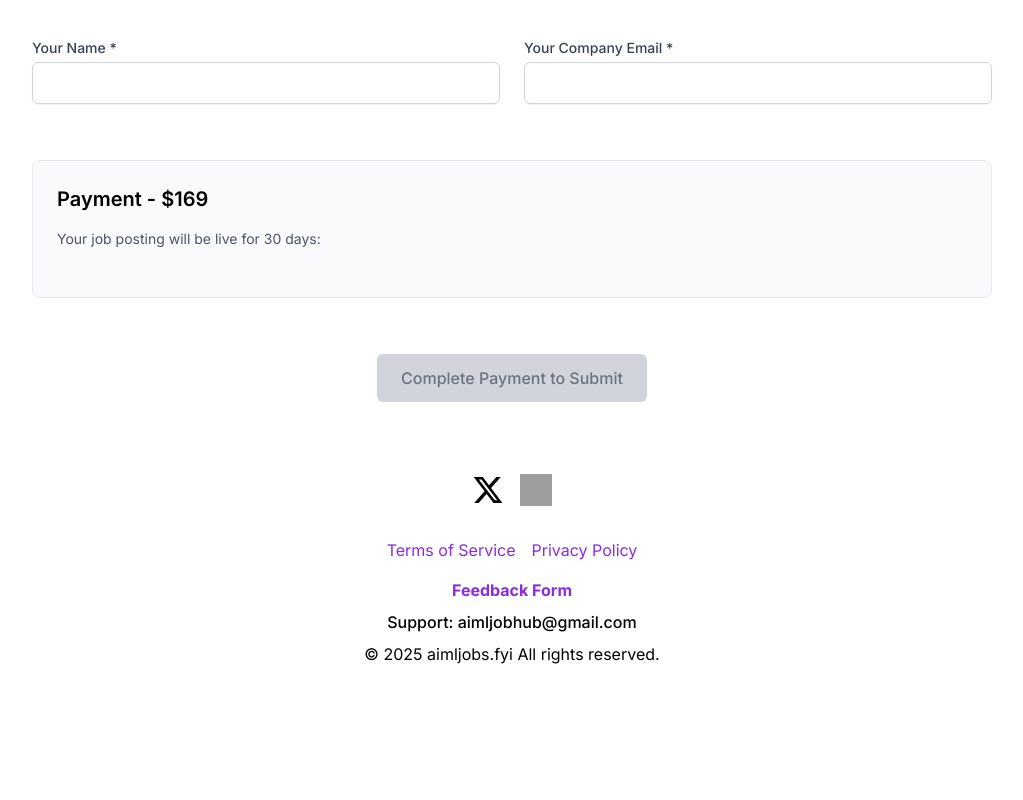
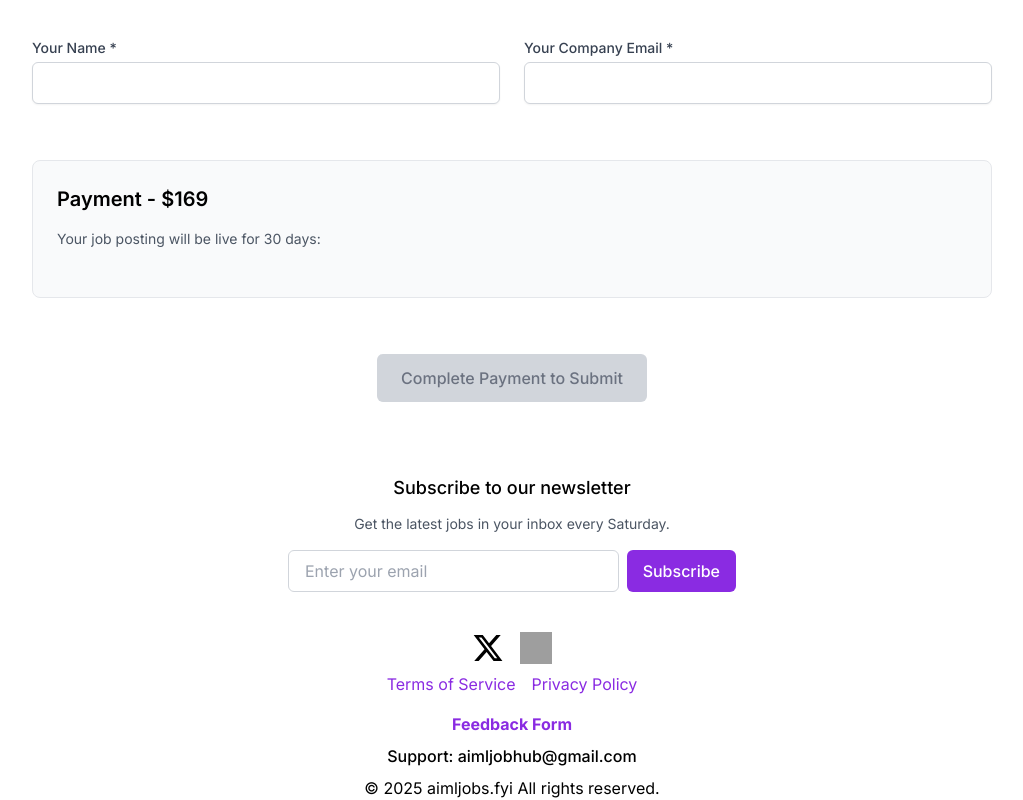
Before and after one commit to priyanshiiit/aimljobs_next, a Next.js app: page /job/new in a window 1280 px wide. Shown: the part 2260-3060 px from the top of the page, without its empty margins (128-1151 px from the left). Before the commit the page ends 2958 px from the top, so only its background shows below. Built offline with nearby package versions, Linux system fonts and the light colour scheme; no server answers; grey boxes are pictures that could not be loaded.

Commit message:
feat: adds subscription box in footer

```diff
--- a/src/components/Footer.tsx
+++ b/src/components/Footer.tsx
@@ -1,5 +1,6 @@
 import Link from "next/link";
 import Image from "next/image";
+import { SubscriptionForm } from "./SubscriptionForm";
 
 export const SocialIcons = () => {
   const socialLinks = [
@@ -41,9 +42,15 @@ export const SocialIcons = () => {
 export const Footer = () => {
   return (
     <footer className="w-full text-gray-10 mt-2">
-      <SocialIcons />
-      <div className="container mx-auto py-8 px-4">
-        <div className="text-center">
+      <div className="container mx-auto pt-8 px-4">
+        <SubscriptionForm
+          className="max-w-md mx-auto mb-8"
+          inputId="footer-email"
+          title="Subscribe to our newsletter"
+          description="Get the latest jobs in your inbox every Saturday."
+        />
+        <SocialIcons />
+        <div className="text-center mt-2">
           <div className="flex justify-center space-x-4 mb-4">
             <Link
               href="/terms"
--- a/src/components/SubscriptionDialog.tsx
+++ b/src/components/SubscriptionDialog.tsx
@@ -2,19 +2,15 @@
 
 import { useState, useEffect, useRef } from "react";
 import { IoMdClose } from "react-icons/io";
-import toast from "react-hot-toast";
-import { subscribeToNewsletter } from "@/lib/api";
+import { SubscriptionForm } from "./SubscriptionForm";
 
 // How often to show the dialog (in days)
 const DIALOG_FREQUENCY_DAYS = 4;
 
 export const SubscriptionDialog = () => {
   const [isOpen, setIsOpen] = useState(false);
-  const [email, setEmail] = useState("");
-  const [isSubmitting, setIsSubmitting] = useState(false);
   const [isScrollListenerActive, setIsScrollListenerActive] = useState(false);
   const dialogRef = useRef<HTMLDivElement>(null);
-  const emailInputRef = useRef<HTMLInputElement>(null);
 
   // Activate scroll listener after a delay
   useEffect(() => {
@@ -99,15 +95,6 @@ export const SubscriptionDialog = () => {
     };
   }, [isScrollListenerActive, isOpen]);
 
-  // Focus email input when dialog opens
-  useEffect(() => {
-    if (isOpen && emailInputRef.current) {
-      setTimeout(() => {
-        emailInputRef.current?.focus();
-      }, 100);
-    }
-  }, [isOpen]);
-
   // Handle escape key to close dialog
   useEffect(() => {
     const handleEscapeKey = (event: KeyboardEvent) => {
@@ -175,32 +162,6 @@ export const SubscriptionDialog = () => {
     sessionStorage.setItem("hasDismissedSubscription", "true");
   };
 
-  const handleSubmit = async (e: React.FormEvent) => {
-    e.preventDefault();
-
-    if (!email || !email.includes("@")) {
-      toast.error("Please enter a valid email address");
-      return;
-    }
-
-    setIsSubmitting(true);
-
-    try {
-      await subscribeToNewsletter(email);
-      localStorage.setItem("hasSubscribed", "true");
-      setIsOpen(false);
-      toast.success("Thanks for subscribing!");
-    } catch (error) {
-      if (error instanceof Error) {
-        toast.error(error.message);
-      } else {
-        toast.error("An error occurred. Please try again later.");
-      }
-    } finally {
-      setIsSubmitting(false);
-    }
-  };
-
   if (!isOpen) return null;
 
   return (
@@ -231,34 +192,15 @@ export const SubscriptionDialog = () => {
         </div>
 
         <p className="text-sm sm:text-base text-gray-600 mb-4">
-          Every Saturday we&apos;ll send the latest jobs directly to your inbox.
+          Every Saturday we&apos;ll send the latest jobs directly to your inbox!
         </p>
 
-        <form onSubmit={handleSubmit}>
-          <div className="mb-4">
-            <label htmlFor="email" className="sr-only">
-              Email address
-            </label>
-            <input
-              id="email"
-              ref={emailInputRef}
-              type="email"
-              value={email}
-              onChange={(e) => setEmail(e.target.value)}
-              placeholder="Enter your email"
-              className="w-full px-4 py-2 border border-gray-300 rounded-md focus:outline-none focus:ring-2 focus:ring-purple focus:border-transparent"
-              required
-            />
-          </div>
-
-          <button
-            type="submit"
-            disabled={isSubmitting}
-            className="w-full bg-purple hover:bg-purple-dark text-white font-medium py-2 px-4 rounded-md transition-colors disabled:opacity-70 focus:outline-none focus:ring-2 focus:ring-offset-2 focus:ring-purple"
-          >
-            {isSubmitting ? "Subscribing..." : "Subscribe"}
-          </button>
-        </form>
+        <SubscriptionForm
+          inputId="dialog-email"
+          onSuccess={() => setIsOpen(false)}
+          autoFocus={true}
+          showSuccessMessage={false}
+        />
       </div>
     </div>
   );
--- /dev/null
+++ b/src/components/SubscriptionForm.tsx
@@ -0,0 +1,148 @@
+"use client";
+
+import { useState, useRef, useEffect } from "react";
+import { subscribeToNewsletter } from "@/lib/api";
+import toast from "react-hot-toast";
+
+interface SubscriptionFormProps {
+  onSuccess?: () => void;
+  buttonText?: string;
+  inputId?: string;
+  layout?: "row" | "column";
+  className?: string;
+  autoFocus?: boolean;
+  showSuccessMessage?: boolean;
+  successMessage?: React.ReactNode;
+  title?: string;
+  description?: string;
+}
+
+export const SubscriptionForm = ({
+  onSuccess,
+  buttonText = "Subscribe",
+  inputId = "email",
+  layout = "row",
+  className = "",
+  autoFocus = false,
+  showSuccessMessage = true,
+  successMessage,
+  title,
+  description,
+}: SubscriptionFormProps) => {
+  const [email, setEmail] = useState("");
+  const [isSubmitting, setIsSubmitting] = useState(false);
+  const [hasSubscribed, setHasSubscribed] = useState(false);
+  const inputRef = useRef<HTMLInputElement>(null);
+
+  // Check if user has already subscribed
+  useEffect(() => {
+    const subscribed = localStorage.getItem("hasSubscribed");
+    if (subscribed) {
+      setHasSubscribed(true);
+    }
+  }, []);
+
+  // Auto-focus the input if requested
+  useEffect(() => {
+    if (autoFocus && inputRef.current && !hasSubscribed) {
+      setTimeout(() => {
+        inputRef.current?.focus();
+      }, 100);
+    }
+  }, [autoFocus, hasSubscribed]);
+
+  const handleSubmit = async (e: React.FormEvent) => {
+    e.preventDefault();
+
+    if (!email || !email.includes("@")) {
+      toast.error("Please enter a valid email address");
+      return;
+    }
+
+    setIsSubmitting(true);
+
+    try {
+      await subscribeToNewsletter(email);
+      localStorage.setItem("hasSubscribed", "true");
+      setEmail("");
+      setHasSubscribed(true);
+      toast.success("Thanks for subscribing!");
+
+      if (onSuccess) {
+        onSuccess();
+      }
+    } catch (error) {
+      if (error instanceof Error) {
+        toast.error(error.message);
+      } else {
+        toast.error("An error occurred. Please try again later.");
+      }
+    } finally {
+      setIsSubmitting(false);
+    }
+  };
+
+  const formClasses =
+    layout === "row"
+      ? "flex flex-col sm:flex-row gap-2"
+      : "flex flex-col gap-2";
+
+  // Default success message
+  const defaultSuccessMessage = (
+    <div className="text-center">
+      <p className="text-green-600 font-medium">
+        You&apos;re subscribed to our newsletter!
+        <span className="block text-sm text-gray-600 mt-1">
+          Check your inbox every Saturday for the latest jobs.
+        </span>
+      </p>
+    </div>
+  );
+
+  // If user has subscribed and we want to show success message
+  if (hasSubscribed && showSuccessMessage) {
+    return (
+      <div className={className}>{successMessage || defaultSuccessMessage}</div>
+    );
+  }
+
+  // If user has subscribed but we don't want to show success message
+  if (hasSubscribed && !showSuccessMessage) {
+    return null;
+  }
+
+  return (
+    <div className={className}>
+      {title && (
+        <h3 className="text-center text-lg font-medium mb-3">{title}</h3>
+      )}
+      {description && (
+        <p className="text-center text-sm text-gray-600 mb-4">{description}</p>
+      )}
+      <form onSubmit={handleSubmit} className={formClasses}>
+        <div className="flex-grow">
+          <label htmlFor={inputId} className="sr-only">
+            Email address
+          </label>
+          <input
+            id={inputId}
+            ref={inputRef}
+            type="email"
+            value={email}
+            onChange={(e) => setEmail(e.target.value)}
+            placeholder="Enter your email"
+            className="w-full px-4 py-2 border border-gray-300 rounded-md focus:outline-none focus:ring-2 focus:ring-purple focus:border-transparent"
+            required
+          />
+        </div>
+        <button
+          type="submit"
+          disabled={isSubmitting}
+          className="bg-purple hover:bg-purple-dark text-white font-medium py-2 px-4 rounded-md transition-colors disabled:opacity-70 focus:outline-none focus:ring-2 focus:ring-offset-2 focus:ring-purple whitespace-nowrap"
+        >
+          {isSubmitting ? "Subscribing..." : buttonText}
+        </button>
+      </form>
+    </div>
+  );
+};
```
